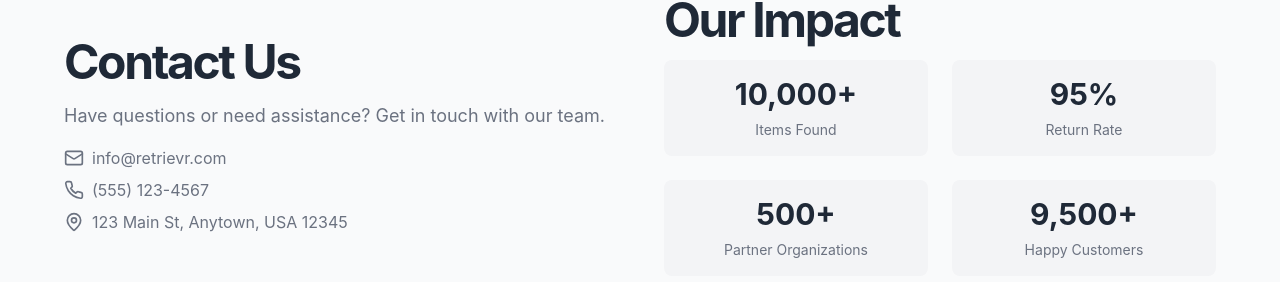
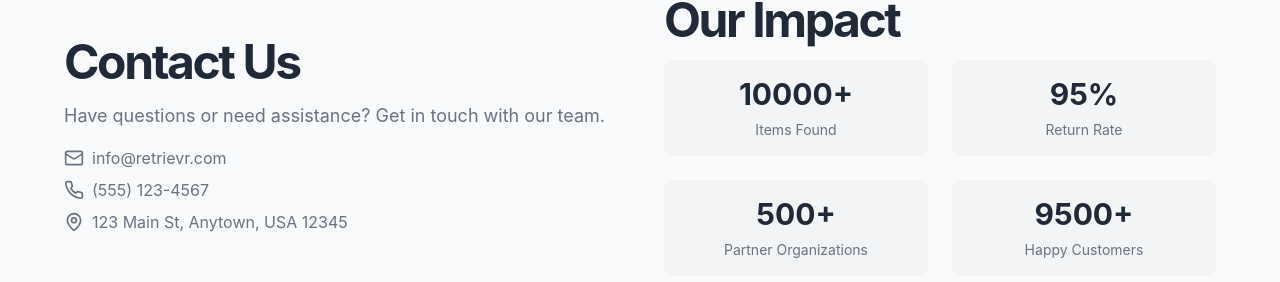
Before and after one commit to lin-cadez/retrievr-app, a Next.js app: page / in a window 1280 px wide. Shown: the part 1904-2186 px from the top of the page. Built offline with nearby package versions, Linux system fonts and the light colour scheme.

Commit message:
Refactor imports and observer logic in retrievr-home.tsx

```diff
--- a/src/components/retrievr-home.tsx
+++ b/src/components/retrievr-home.tsx
@@ -1,4 +1,3 @@
-
 "use client"
 import "./wani.css"
 import { useState, useEffect } from 'react'
@@ -7,9 +6,6 @@ import { Input } from "@/components/ui/input"
 import { Search, CheckCircle, Building2, Users } from "lucide-react"
 import Link from "next/link"
 import { Mail, Phone, MapPin } from 'lucide-react'
-import { writeHeapSnapshot } from "v8"
-import CountUp from 'react-countup'
-
 
 export default function RetrievrHome() {
 
@@ -27,14 +23,10 @@ export default function RetrievrHome() {
     "Return lost items quickly to their rightful owners."
   ]
 
-
-  const [inView, setInView] = useState(false)
-
   useEffect(() => {
     const observer = new IntersectionObserver(
       ([entry]) => {
         if (entry.isIntersecting) {
-          setInView(true)
           observer.disconnect()
         }
       },
@@ -49,15 +41,11 @@ export default function RetrievrHome() {
     return () => observer.disconnect()
   }, [])
 
-
-
-
-
   return (
     <div className="flex flex-col min-h-screen">
       <header className="px-4 lg:px-6 h-14 flex items-center">
         <Link className="flex items-center justify-center" href="#">
-          <Search className="h-6 w-6 text-current" /> {/* Use text-current if inheriting color */}
+          <Search className="h-6 w-6 text-current" />
           <span className="ml-2 text-lg font-bold">Retrievr</span>
         </Link>
         <nav className="ml-auto flex gap-4 sm:gap-6">
@@ -76,7 +64,7 @@ export default function RetrievrHome() {
         </nav>
       </header>
       <main className="flex-1">
-        <section className="w-full py-12 md:py-24 lg:py-32 xl:py-48 light-blue-gradient  dark:from-gray-900 dark:to-gray-800">
+        <section className="w-full py-12 md:py-24 lg:py-32 xl:py-48 light-blue-gradient dark:from-gray-900 dark:to-gray-800">
           <div className="container px-4 md:px-6">
             <div className="flex flex-col items-center space-y-4 text-center">
               <div className="space-y-2">
@@ -106,20 +94,19 @@ export default function RetrievrHome() {
             <h2 className="text-3xl font-bold tracking-tighter text-center mb-12">Perfect for Various Organizations</h2>
             <div className="grid gap-6 lg:grid-cols-4 lg:gap-12">
               <div className="flex flex-col items-center space-y-4 text-center">
-                {/* Apply text color class directly */}
-                <Building2 className="h-10 w-10 text-blue-500" /> {/* Add text color class */}
+                <Building2 className="h-10 w-10 text-blue-500" />
                 <h3 className="text-xl font-bold">Airports</h3>
               </div>
               <div className="flex flex-col items-center space-y-4 text-center">
-                <Users className="h-10 w-10 text-green-500" /> {/* Add text color class */}
+                <Users className="h-10 w-10 text-green-500" />
                 <h3 className="text-xl font-bold">Auditoriums</h3>
               </div>
               <div className="flex flex-col items-center space-y-4 text-center">
-                <Building2 className="h-10 w-10 text-purple-500" /> {/* Add text color class */}
+                <Building2 className="h-10 w-10 text-purple-500" />
                 <h3 className="text-xl font-bold">Stadiums</h3>
               </div>
               <div className="flex flex-col items-center space-y-4 text-center">
-                <Building2 className="h-10 w-10 text-red-500" /> {/* Add text color class */}
+                <Building2 className="h-10 w-10 text-red-500" />
                 <h3 className="text-xl font-bold">Universities</h3>
               </div>
             </div>
@@ -176,11 +163,7 @@ export default function RetrievrHome() {
                   {impactData.map((item, index) => (
                     <div key={index} className="flex flex-col items-center space-y-2 p-4 bg-muted rounded-lg">
                       <h3 className="text-2xl sm:text-3xl font-bold">
-                    {inView ? (
-                      <CountUp end={item.value} suffix={item.suffix} duration={2.5} />
-                    ) : (
-                      `0${item.suffix}`
-                    )}
+                        {item.value}{item.suffix}
                       </h3>
                       <p className="text-sm text-muted-foreground text-center">{item.label}</p>
                     </div>
@@ -190,7 +173,6 @@ export default function RetrievrHome() {
             </div>
           </div>
         </section>
-
       </main>
       <footer className="flex flex-col gap-2 sm:flex-row py-6 w-full shrink-0 items-center px-4 md:px-6 border-t">
         <p className="text-xs text-gray-500 dark:text-gray-400">© 2024 Retrievr. All rights reserved.</p>
```
Lines whose indentation alone changed are shown as unchanged.
